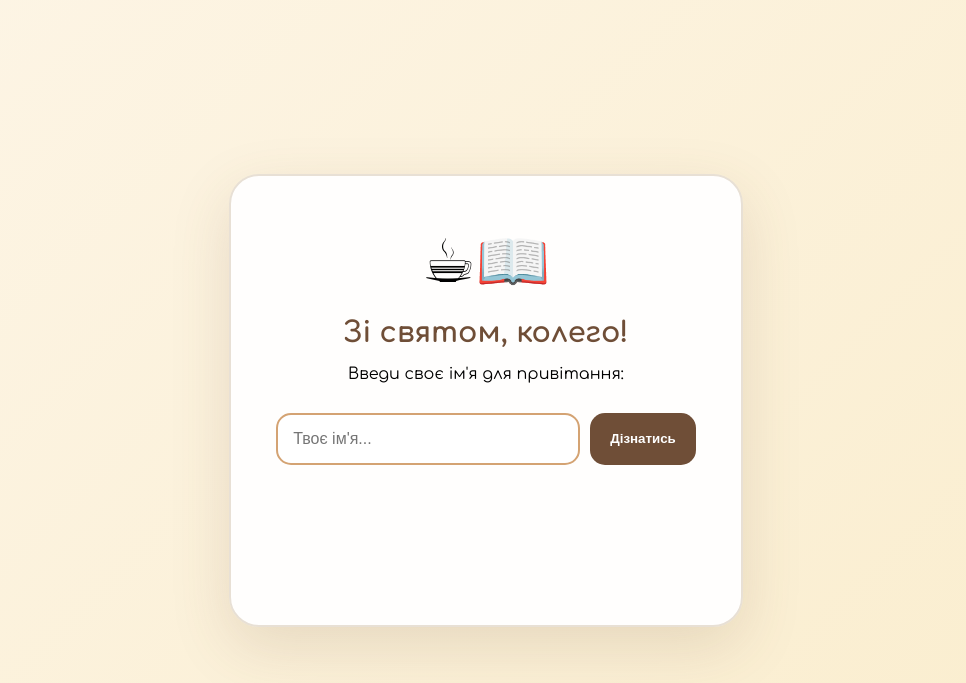
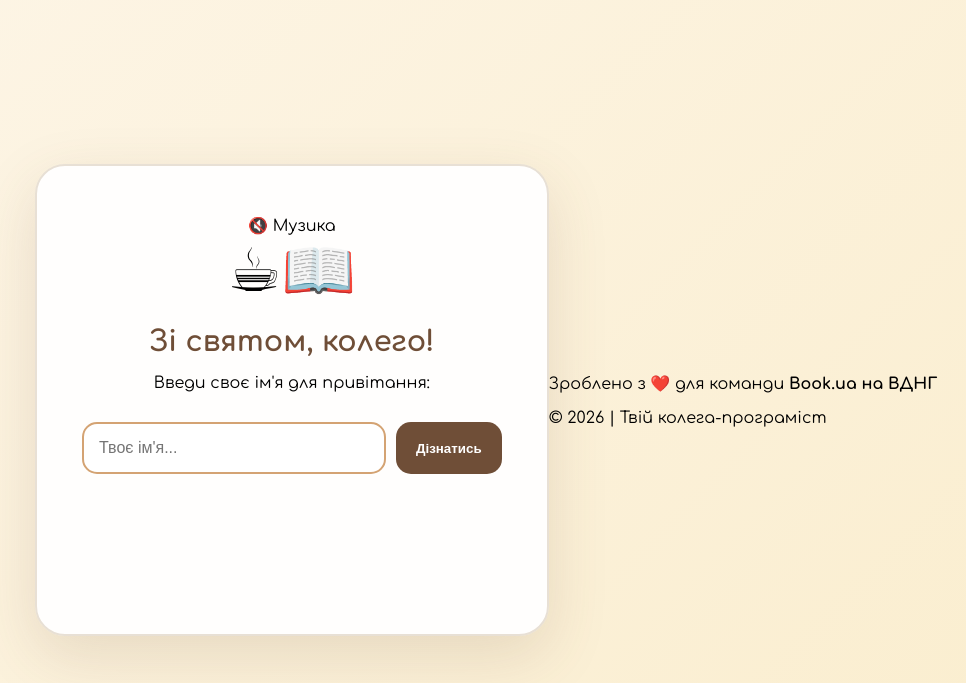
Before and after one commit to dymproduction1-alt/valentine-gift, a Flask app: page / in a window 1280 px wide. Shown: the top 683 px of the page, without its empty margins (154-1120 px from the left). Run offline with Flask 3, Linux system fonts and the light colour scheme; some libraries are stand-ins or nearby versions.

Commit message:
Update index.html

```diff
--- a/templates/index.html
+++ b/templates/index.html
@@ -3,14 +3,18 @@
 <head>
     <meta charset="UTF-8">
     <meta name="viewport" content="width=device-width, initial-scale=1.0">
-    <title>Book.ua | З 14 лютого</title>
+    <title>Book.ua | Valentines</title>
     <link rel="stylesheet" href="{{ url_for('static', filename='css/style.css') }}">
     <link href="https://fonts.googleapis.com/css2?family=Comfortaa:wght@400;700&display=swap" rel="stylesheet">
     <script src="https://cdn.jsdelivr.net/npm/canvas-confetti@1.6.0/dist/confetti.browser.min.js"></script>
 </head>
 <body>
+    <audio id="bgMusic" loop>
+        <source src="https://www.soundhelix.com/examples/mp3/SoundHelix-Song-1.mp3" type="audio/mpeg">
+    </audio>
 
     <div class="card">
+        <div class="music-control" onclick="toggleMusic()" id="musicBtn">🔇 Музика</div>
         <div class="icon">☕📖</div>
         <h1>Зі святом, колего!</h1>
         <p>Введи своє ім'я для привітання:</p>
@@ -21,7 +25,14 @@
         </div>
 
         <div id="wishDisplay" class="wish-text"></div>
+
+        <button id="shareBtn" style="display:none;" onclick="shareWish()">Поділитися в Instagram ✨</button>
     </div>
+
+    <footer>
+        <p>Зроблено з ❤️ для команди <strong>Book.ua на ВДНГ</strong></p>
+        <p>© 2026 | Твій колега-програміст</p>
+    </footer>
 
     <script src="{{ url_for('static', filename='js/script.js') }}"></script>
 </body>
```
